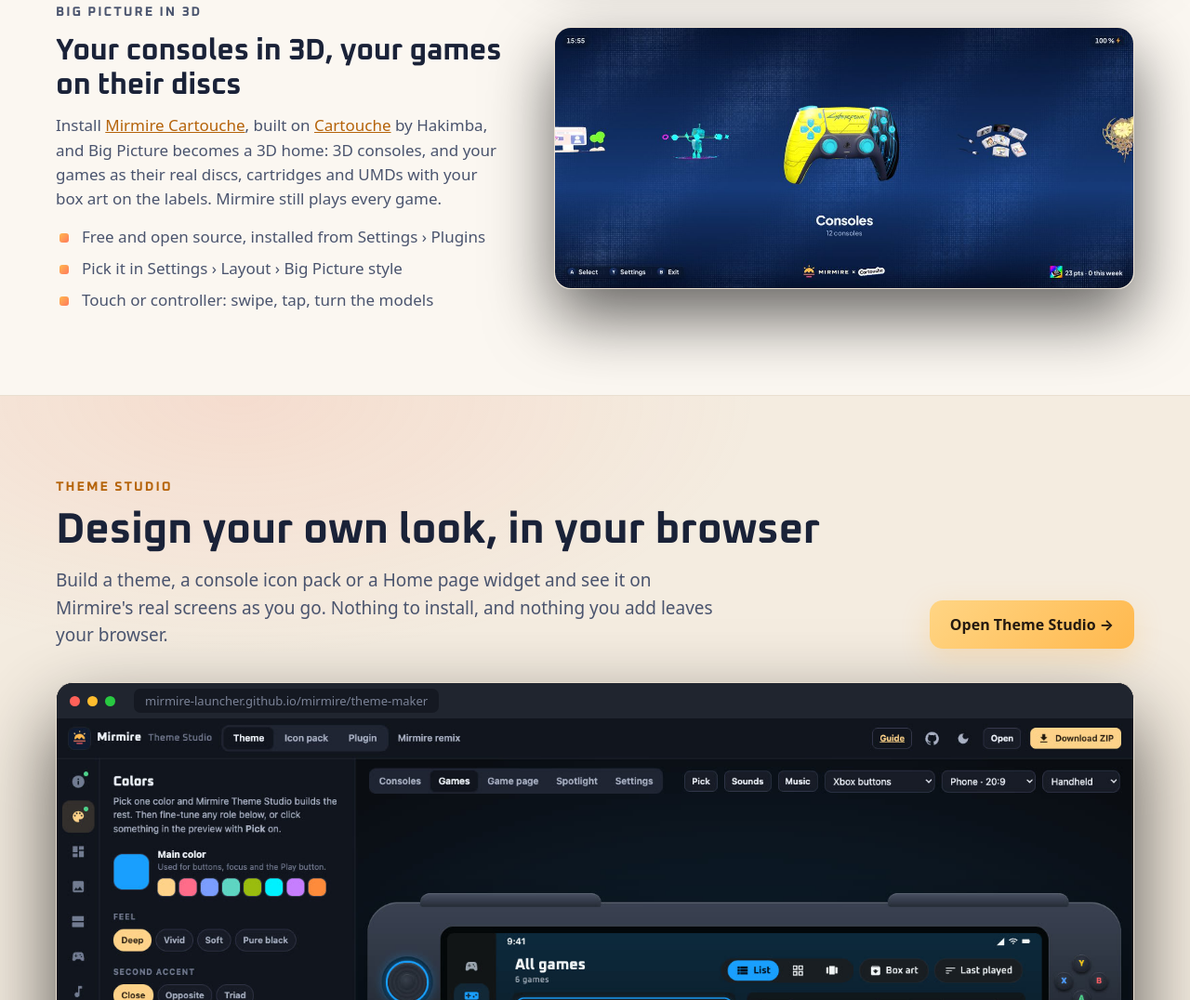
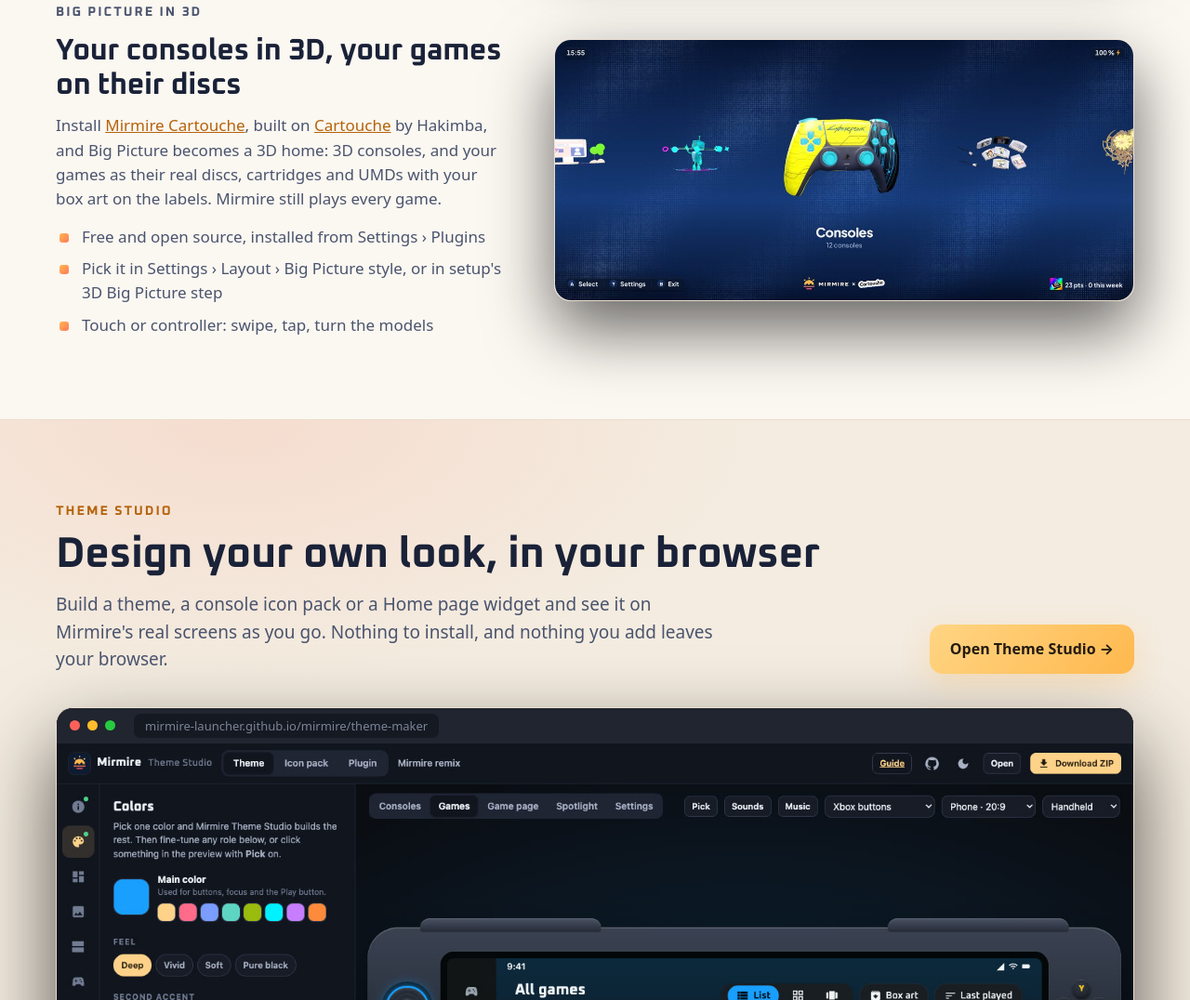
Before and after one commit to Mirmire-Launcher/mirmire, a plain HTML site: page docs/index.html in a window 1280 px wide. Shown: the part 9687-10763 px from the top of the page at 93% size. Drawn offline with Linux system fonts and the light colour scheme.

Commit message:
Docs for 1.2.2: Big Picture opens on the home after turning it on in setup or Settings; setup's 3D Big Picture step installs Mirmire Cartouche; Exit Big Picture closes it; Close the emulator when you come back
Co-Authored-By: Claude Opus 5.5 <noreply@anthropic.com>

```diff
--- a/docs/index.html
+++ b/docs/index.html
@@ -378,7 +378,7 @@
           <p class="kicker">Big Picture in 3D</p>
           <h3>Your consoles in 3D, your games on their discs</h3>
           <p>Install <a href="https://github.com/Mirmire-Launcher/mirmire-cartouche">Mirmire Cartouche</a>, built on <a href="https://github.com/Hakimba/cartouche">Cartouche</a> by Hakimba, and Big Picture becomes a 3D home: 3D consoles, and your games as their real discs, cartridges and UMDs with your box art on the labels. Mirmire still plays every game.</p>
-          <ul><li>Free and open source, installed from Settings › Plugins</li><li>Pick it in Settings › Layout › Big Picture style</li><li>Touch or controller: swipe, tap, turn the models</li></ul>
+          <ul><li>Free and open source, installed from Settings › Plugins</li><li>Pick it in Settings › Layout › Big Picture style, or in setup's 3D Big Picture step</li><li>Touch or controller: swipe, tap, turn the models</li></ul>
         </div>
         <img class="shot" src="images/site/56c-cartouche-home.jpg" alt="Mirmire Cartouche's 3D home, with a controller for Consoles between a robot and a pile of cartridges" loading="lazy">
       </div>
```
Also changed, not shown: 2 other files.
